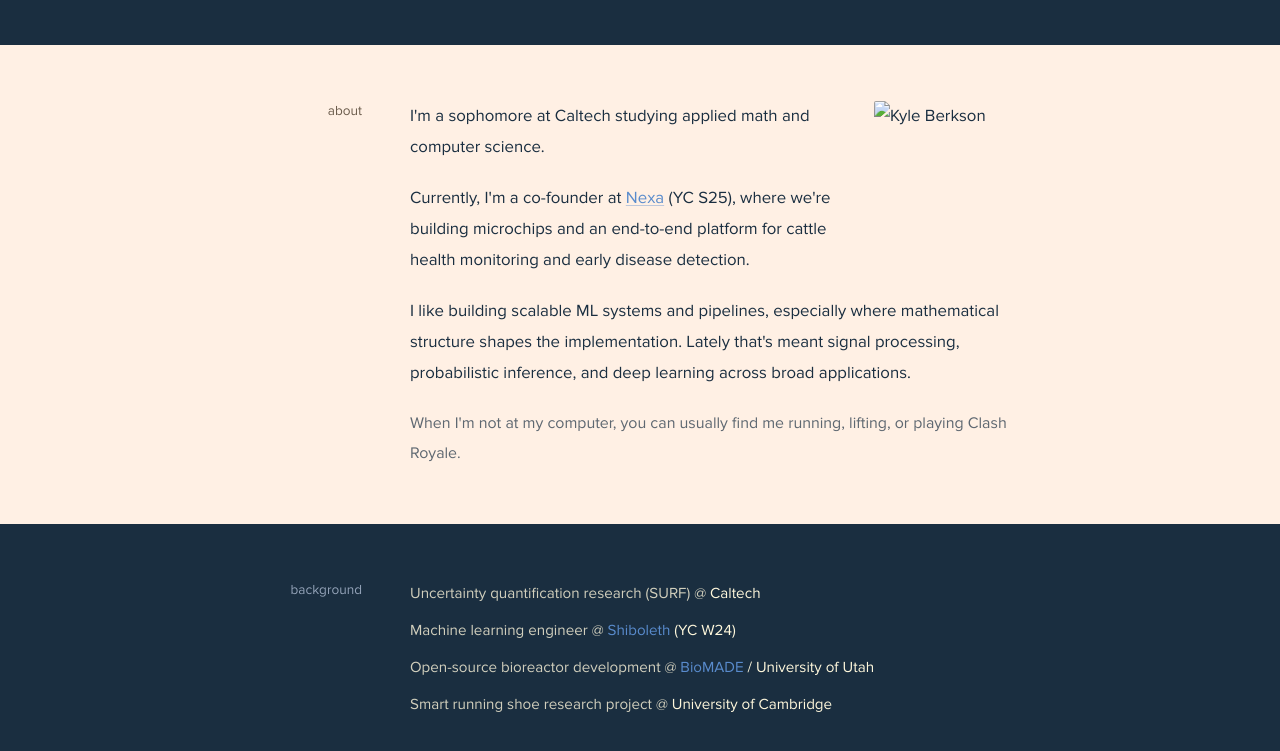
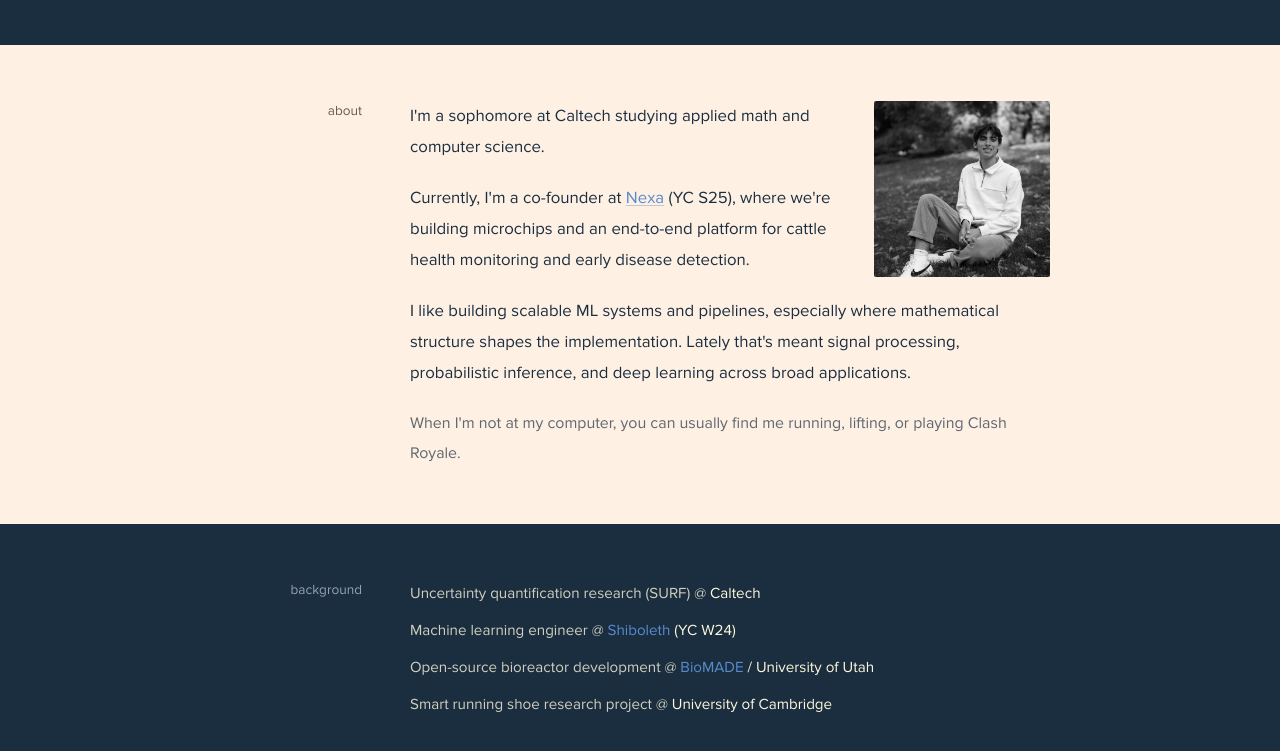
Before and after one commit to khyyle/personal-website, a plain HTML site: page index.html in a window 1280 px wide. Shown: the part 167-918 px from the top of the page. Drawn offline with nearby package versions, Linux system fonts and the light colour scheme.

Commit message:
update image path

```diff
--- a/index.html
+++ b/index.html
@@ -81,7 +81,7 @@
           <div class="max-w-[640px] text-[1.05em] leading-[1.85] text-dark">
             <!-- Portrait (floated) -->
             <img
-              src="assets/portraits/extreme_zest.JPG"
+              src="assets/portraits/sitting-bw.jpg"
               alt="Kyle Berkson"
               class="float-right ml-6 mb-4 w-36 h-36 md:w-44 md:h-44 object-cover rounded-sm"
             />
```
